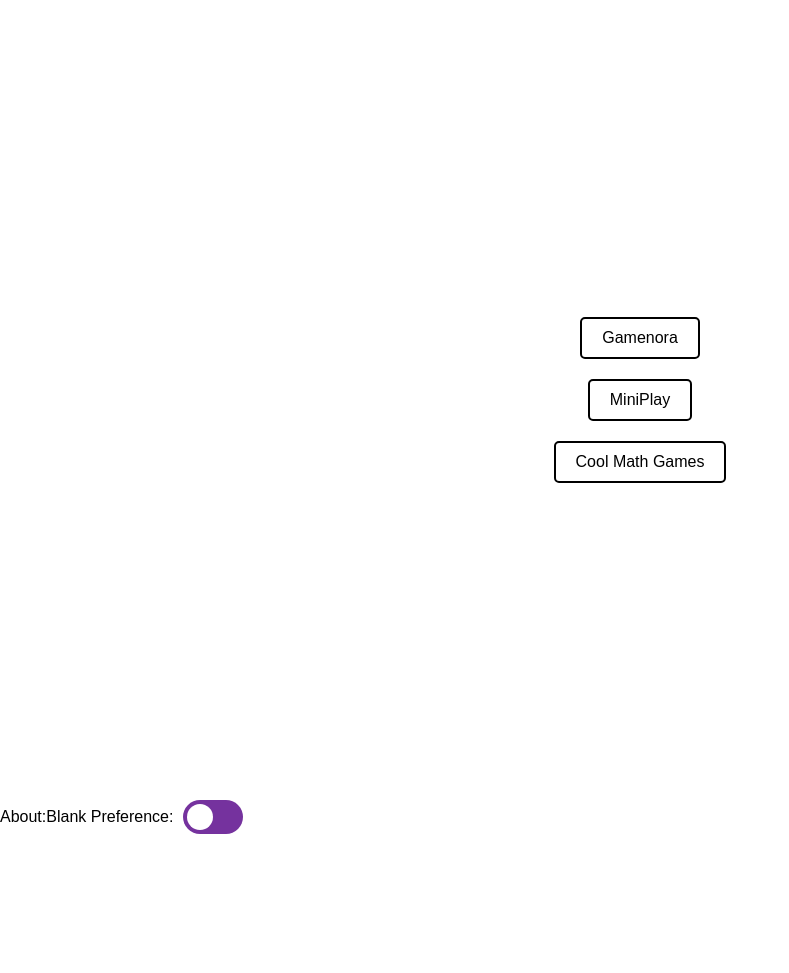
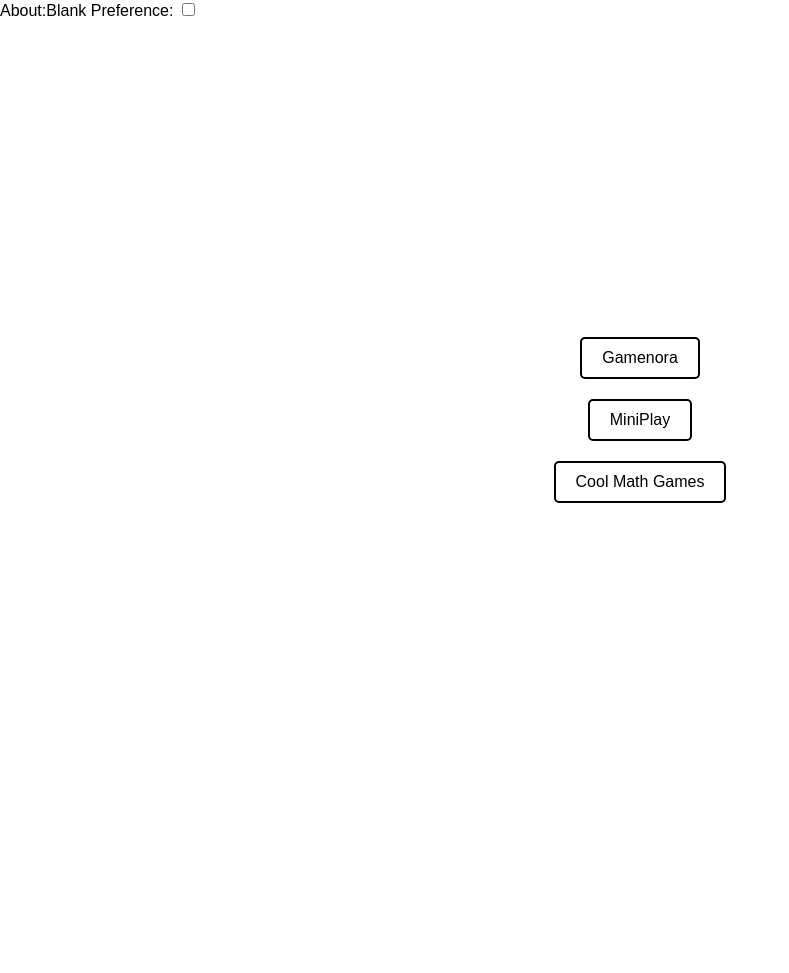
Before and after one commit to KwikLinks/KwikLinks.github.io, a plain HTML site: page index.html in a window 1280 px wide. Shown: the whole page, without its empty margins (0-789 px from the left). Before the commit the page ends 834 px from the top, so only its background shows below. Drawn offline with Linux system fonts and the light colour scheme.

Commit message:
Update index.html

```diff
--- a/index.html
+++ b/index.html
@@ -7,70 +7,11 @@
     <title>Student Access Gradebook</title>
     <link rel="icon" href="https://sis.cgresd.net/favicon.ico" type="image/x-icon">
     <style>
-        /* Your existing styles for buttons */
+        /* Your existing styles for buttons and switch */
         /* ... */
-
-        /* Style for the switch container */
-        .switch-container {
-            display: flex;
-            align-items: center;
-        }
-
-        .switch-label {
-            margin-right: 10px;
-        }
-
-        .switch {
-            position: relative;
-            display: inline-block;
-            width: 60px;
-            height: 34px;
-        }
-
-        .slider {
-            position: absolute;
-            cursor: pointer;
-            background-color: #75329E; /* Purple color */
-            border-radius: 34px;
-            top: 0;
-            left: 0;
-            right: 0;
-            bottom: 0;
-            transition: 0.4s;
-        }
-
-        .slider:before {
-            position: absolute;
-            content: "";
-            height: 26px;
-            width: 26px;
-            left: 4px;
-            bottom: 4px;
-            background-color: white;
-            border-radius: 50%;
-            transition: 0.4s;
-        }
-
-        input:checked + .slider {
-            background-color: #2196F3; /* Blue color when toggled on */
-        }
-
-        input:checked + .slider:before {
-            transform: translateX(26px);
-        }
-
-        .toggle-input {
-            display: none;
-        }
     </style>
 </head>
 <body>
-    <div class="button-container">
-        <a href="https://www.gamenora.com" class="button" id="gamenora" target="_blank">Gamenora</a>
-        <a href="https://www.miniplay.com" class="button" id="miniplay" target="_blank">MiniPlay</a>
-        <a href="https://www.coolmathgames.com" class="button" id="coolmath" target="_blank">Cool Math Games</a>
-    </div>
-
     <!-- About:Blank Preference Switch -->
     <div class="switch-container">
         <label class="switch-label">About:Blank Preference:</label>
@@ -80,6 +21,16 @@
         </label>
     </div>
 
+    <!-- Buttons -->
+    <div class="button-container">
+        <a href="https://www.gamenora.com" class="button" id="gamenora" target="_blank">Gamenora</a>
+        <a href="https://www.miniplay.com" class="button" id="miniplay" target="_blank">MiniPlay</a>
+        <a href="https://www.coolmathgames.com" class="button" id="coolmath" target="_blank">Cool Math Games</a>
+    </div>
+
+    <!-- iframe for about:blank -->
+    <iframe name="aboutBlankFrame" id="aboutBlankFrame" frameborder="0" allowfullscreen></iframe>
+
     <script src="script.js"></script>
 </body>
 </html>
```
